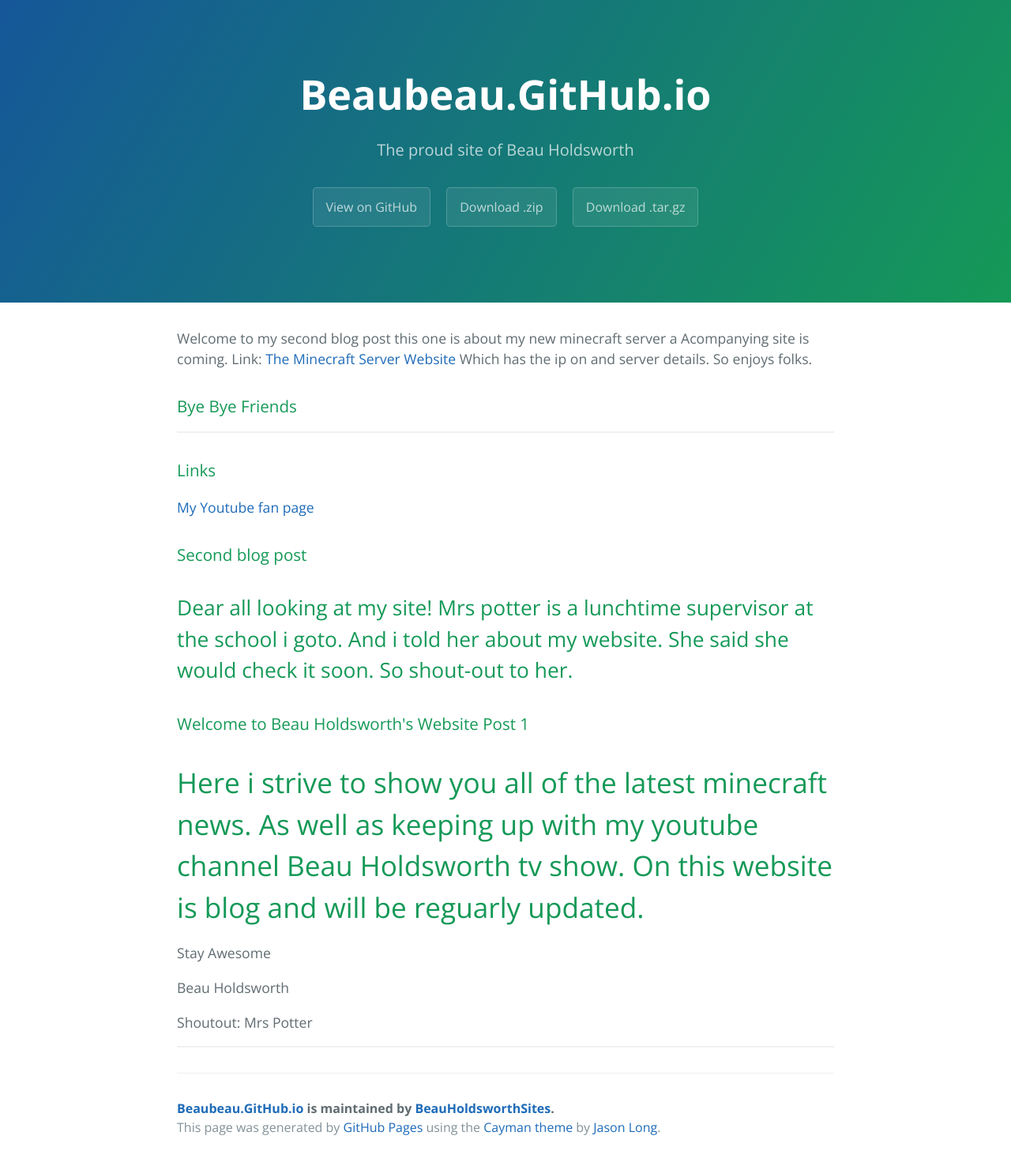
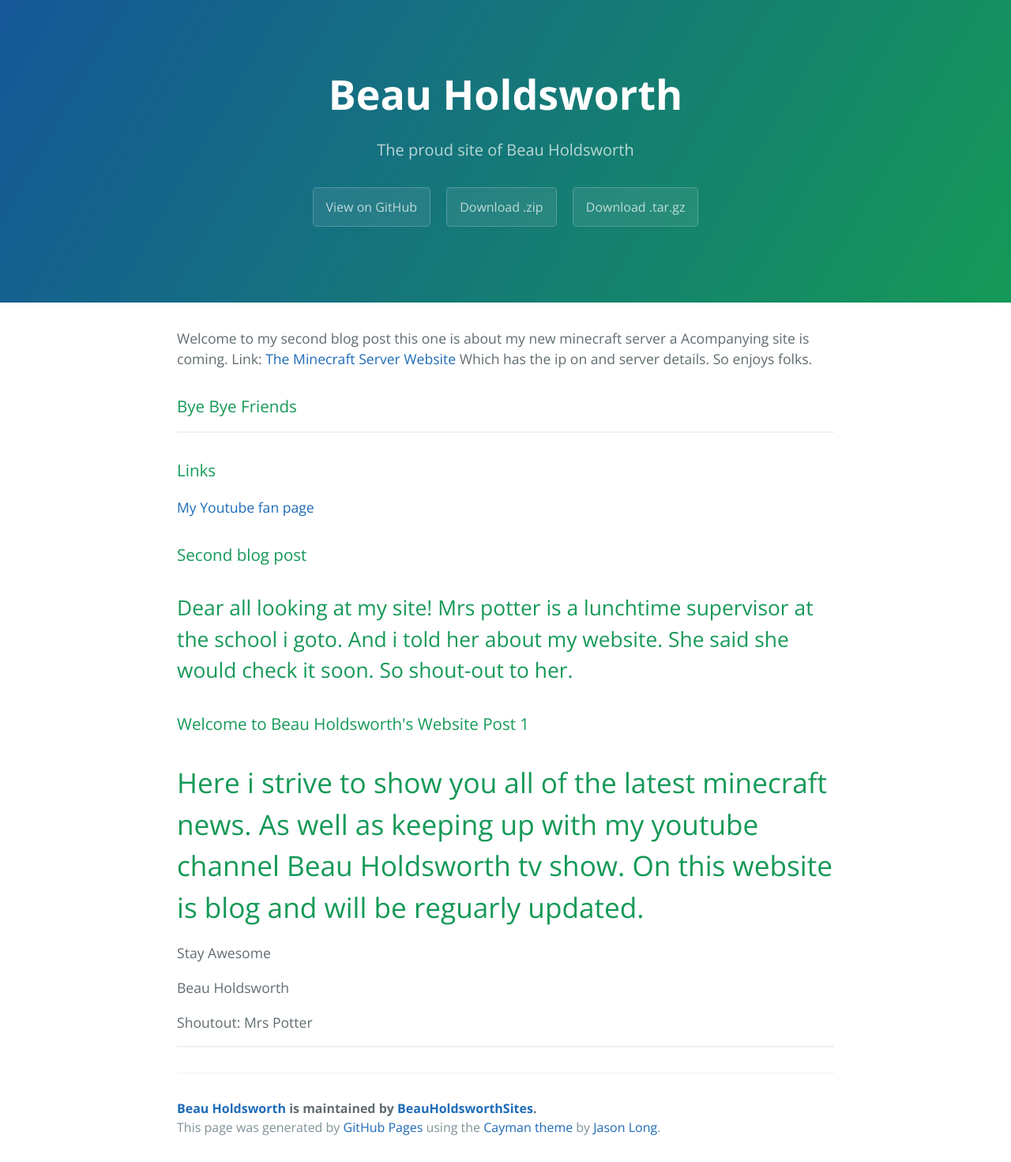
Before and after one commit to BeauHoldsworthSites/beaubeau.github.io, a plain HTML site: page index.html in a window 1280 px wide. Shown: the whole page at 79% size. Drawn offline with nearby package versions, Linux system fonts and the light colour scheme.

```diff
--- a/index.html
+++ b/index.html
@@ -2,7 +2,7 @@
 <html lang="en-us">
   <head>
     <meta charset="UTF-8">
-    <title>Beaubeau.GitHub.io by BeauHoldsworthSites</title>
+    <title>Beau Holdsworth by BeauHoldsworthSites</title>
     <meta name="viewport" content="width=device-width, initial-scale=1">
     <link rel="stylesheet" type="text/css" href="stylesheets/normalize.css" media="screen">
     <link href='http://fonts.googleapis.com/css?family=Open+Sans:400,700' rel='stylesheet' type='text/css'>
@@ -11,7 +11,7 @@
   </head>
   <body>
     <section class="page-header">
-      <h1 class="project-name">Beaubeau.GitHub.io</h1>
+      <h1 class="project-name">Beau Holdsworth</h1>
       <h2 class="project-tagline">The proud site of Beau Holdsworth</h2>
       <a href="https://github.com/BeauHoldsworthSites/site" class="btn">View on GitHub</a>
       <a href="https://github.com/BeauHoldsworthSites/site/zipball/master" class="btn">Download .zip</a>
@@ -56,7 +56,7 @@
 <hr>
 
       <footer class="site-footer">
-        <span class="site-footer-owner"><a href="https://github.com/BeauHoldsworthSites/site">Beaubeau.GitHub.io</a> is maintained by <a href="https://github.com/BeauHoldsworthSites">BeauHoldsworthSites</a>.</span>
+        <span class="site-footer-owner"><a href="https://github.com/BeauHoldsworthSites/site">Beau Holdsworth</a> is maintained by <a href="https://github.com/BeauHoldsworthSites">BeauHoldsworthSites</a>.</span>
 
         <span class="site-footer-credits">This page was generated by <a href="https://pages.github.com">GitHub Pages</a> using the <a href="https://github.com/jasonlong/cayman-theme">Cayman theme</a> by <a href="https://twitter.com/jasonlong">Jason Long</a>.</span>
       </footer>
--- a/params.json
+++ b/params.json
@@ -1 +1 @@
-{"name":"Beaubeau.GitHub.io","tagline":"The proud site of Beau Holdsworth","body":"Welcome to my second blog post this one is about my new minecraft server a Acompanying site is coming.\r\nLink:\r\n[The Minecraft Server Website ](http://beauholdsworthsites.github.io/Minecraftserverwebsite/)\r\nWhich has the ip on and server details.\r\nSo enjoys folks.\r\n\r\n### Bye Bye Friends\r\n***\r\n\r\n### Links\r\n[My Youtube fan page](https://github.com/BeauHoldsworthSites/youtubechannel)\r\n\r\n### Second blog post\r\n\r\nDear all looking at my site! Mrs potter is a lunchtime supervisor at the school i goto. And i told her about my website. She said she would check it soon. So shout-out to her.\r\n--------------------------------------------------------------------------------------------------------------------------------\r\n\r\n### Welcome to Beau Holdsworth's Website Post 1\r\n\r\n# Here i strive to show you all of the latest minecraft news. As well as keeping up with my youtube channel Beau Holdsworth tv show. On this website is blog and will be reguarly updated.\r\n\r\nStay Awesome\r\n\r\nBeau Holdsworth\r\n\r\nShoutout: Mrs Potter\r\n\r\n--------------------------------------------------------------------------------------------------------------------------------","google":"","note":"Don't delete this file! It's used internally to help with page regeneration."}
+{"name":"Beau Holdsworth","tagline":"The proud site of Beau Holdsworth","body":"Welcome to my second blog post this one is about my new minecraft server a Acompanying site is coming.\r\nLink:\r\n[The Minecraft Server Website ](http://beauholdsworthsites.github.io/Minecraftserverwebsite/)\r\nWhich has the ip on and server details.\r\nSo enjoys folks.\r\n\r\n### Bye Bye Friends\r\n***\r\n\r\n### Links\r\n[My Youtube fan page](https://github.com/BeauHoldsworthSites/youtubechannel)\r\n\r\n### Second blog post\r\n\r\nDear all looking at my site! Mrs potter is a lunchtime supervisor at the school i goto. And i told her about my website. She said she would check it soon. So shout-out to her.\r\n--------------------------------------------------------------------------------------------------------------------------------\r\n\r\n### Welcome to Beau Holdsworth's Website Post 1\r\n\r\n# Here i strive to show you all of the latest minecraft news. As well as keeping up with my youtube channel Beau Holdsworth tv show. On this website is blog and will be reguarly updated.\r\n\r\nStay Awesome\r\n\r\nBeau Holdsworth\r\n\r\nShoutout: Mrs Potter\r\n\r\n--------------------------------------------------------------------------------------------------------------------------------","google":"","note":"Don't delete this file! It's used internally to help with page regeneration."}
```
